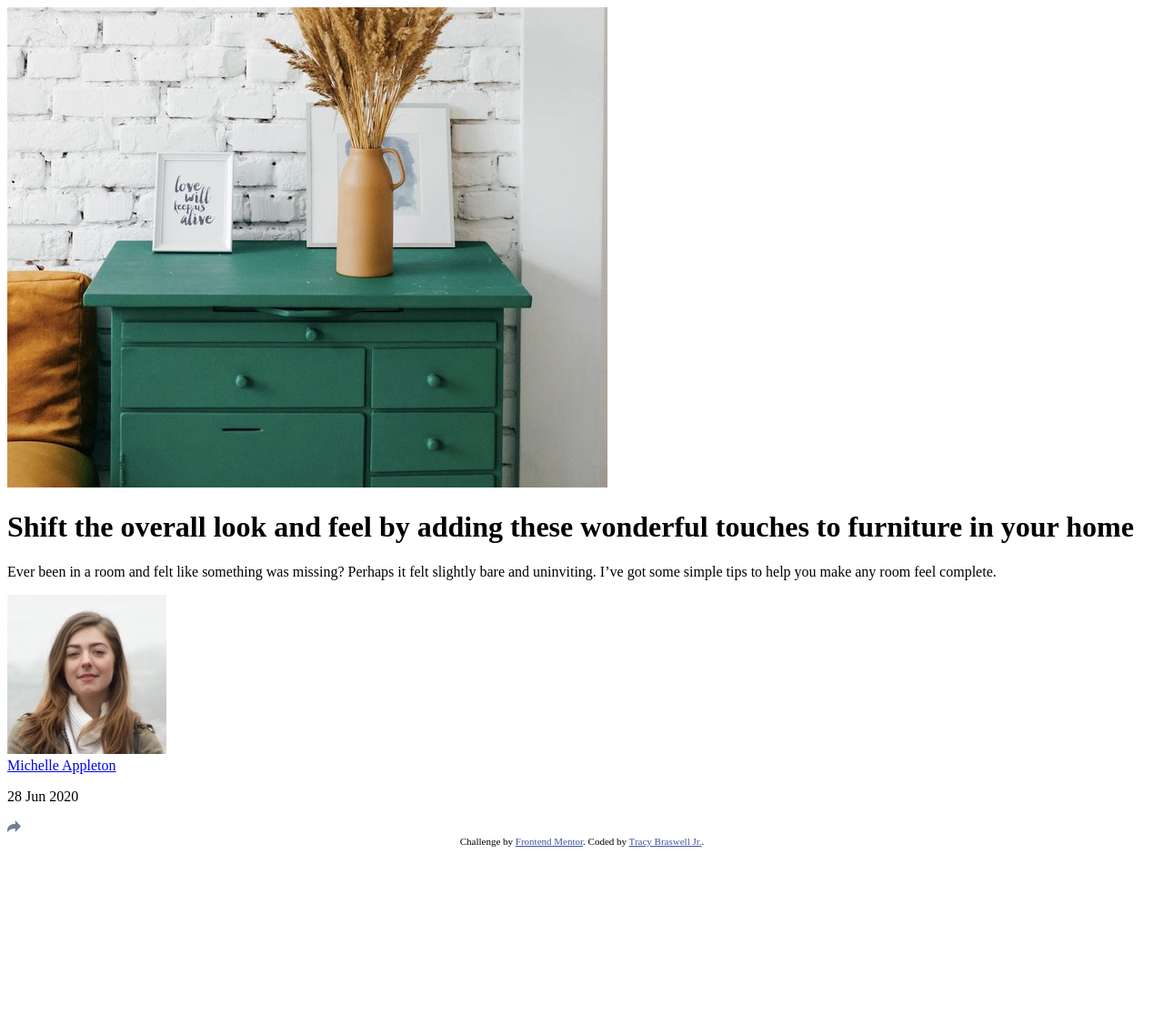
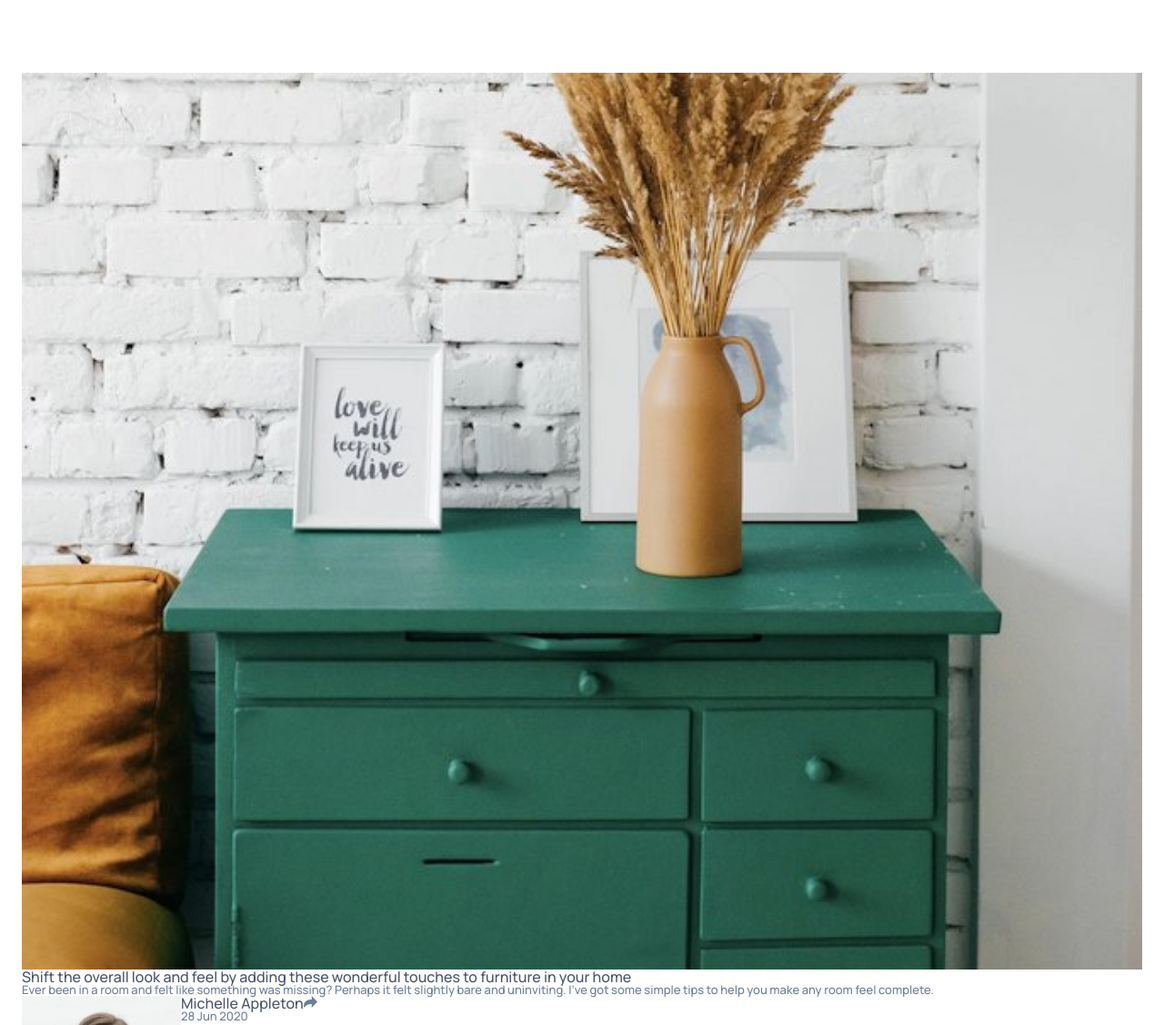
Before and after one commit to TracyB85/Beginner-Project, a plain HTML site: page index.html in a window 1280 px wide. Shown: the top 1127 px of the page at 91% size. Before the commit the page ends 939 px from the top, so only its background shows below. Drawn offline with Linux system fonts and the light colour scheme.

Commit message:
made some changes

```diff
--- a/index.css
+++ b/index.css
@@ -0,0 +1,163 @@
+/* http://meyerweb.com/eric/tools/css/reset/
+   v2.0 | 20110126
+   License: none (public domain)
+*/
+
+html,
+body,
+div,
+span,
+applet,
+object,
+iframe,
+h1,
+h2,
+h3,
+h4,
+h5,
+h6,
+p,
+blockquote,
+pre,
+a,
+abbr,
+acronym,
+address,
+big,
+cite,
+code,
+del,
+dfn,
+em,
+img,
+ins,
+kbd,
+q,
+s,
+samp,
+small,
+strike,
+strong,
+sub,
+sup,
+tt,
+var,
+b,
+u,
+i,
+center,
+dl,
+dt,
+dd,
+ol,
+ul,
+li,
+fieldset,
+form,
+label,
+legend,
+table,
+caption,
+tbody,
+tfoot,
+thead,
+tr,
+th,
+td,
+article,
+aside,
+canvas,
+details,
+embed,
+figure,
+figcaption,
+footer,
+header,
+hgroup,
+menu,
+nav,
+output,
+ruby,
+section,
+summary,
+time,
+mark,
+audio,
+video {
+  margin: 0;
+  padding: 0;
+  border: 0;
+  font-size: 100%;
+  font: inherit;
+  vertical-align: baseline;
+}
+/* HTML5 display-role reset for older browsers */
+article,
+aside,
+details,
+figcaption,
+figure,
+footer,
+header,
+hgroup,
+menu,
+nav,
+section {
+  display: block;
+}
+body {
+  line-height: 1;
+}
+ol,
+ul {
+  list-style: none;
+}
+blockquote,
+q {
+  quotes: none;
+}
+blockquote:before,
+blockquote:after,
+q:before,
+q:after {
+  content: "";
+  content: none;
+}
+table {
+  border-collapse: collapse;
+  border-spacing: 0;
+}
+
+/*my code below*/
+
+h1,
+a {
+  color: hsl(217, 19%, 35%);
+}
+
+p {
+  color: hsl(214, 17%, 51%);
+  font-size: 13px;
+}
+
+body {
+  background-color: hsl(210, 46%, 95%);
+  font-family: "Manrope", sans-serif;
+}
+
+a {
+  text-decoration: none;
+}
+
+.article-body-container {
+  background-color: white;
+  display: flex;
+  flex-direction: column;
+  justify-content: center;
+  padding: 1.5rem;
+  padding-top: 5rem;
+}
+
+section {
+  display: flex;
+}
--- a/index.html
+++ b/index.html
@@ -4,7 +4,7 @@
     <meta charset="UTF-8" />
     <meta name="viewport" content="width=device-width, initial-scale=1.0" />
 
-
+    <link rel="stylesheet" href="index.css" />
     <!-- displays site properly based on user's device -->
 
     <link
@@ -12,6 +12,13 @@
       type="image/png"
       sizes="32x32"
       href="./images/favicon-32x32.png"
+    />
+
+    <link rel="preconnect" href="https://fonts.googleapis.com" />
+    <link rel="preconnect" href="https://fonts.gstatic.com" crossorigin />
+    <link
+      href="https://fonts.googleapis.com/css2?family=Manrope:wght@500;700&display=swap"
+      rel="stylesheet"
     />
 
     <title>Frontend Mentor | Article preview component</title>
@@ -46,7 +53,7 @@
         <div>
           <a href="#">Michelle Appleton</a>
           <p>28 Jun 2020</p>
-      <div>
+        </div>
         <svg xmlns="http://www.w3.org/2000/svg" width="15" height="13">
           <path
             fill="#6E8098"
```
Lines whose indentation alone changed are shown as unchanged.
